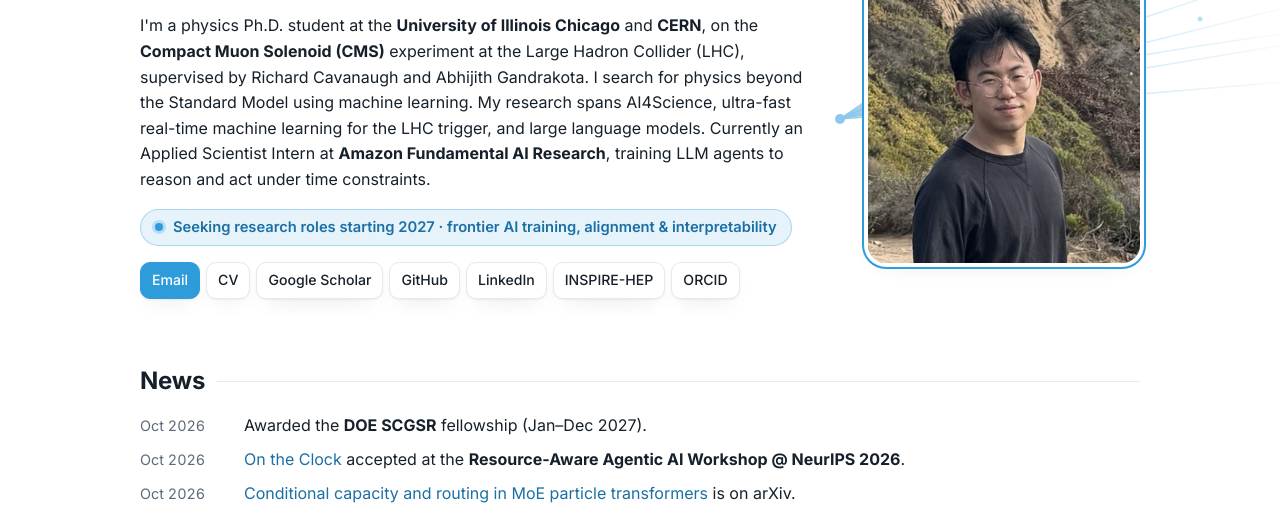
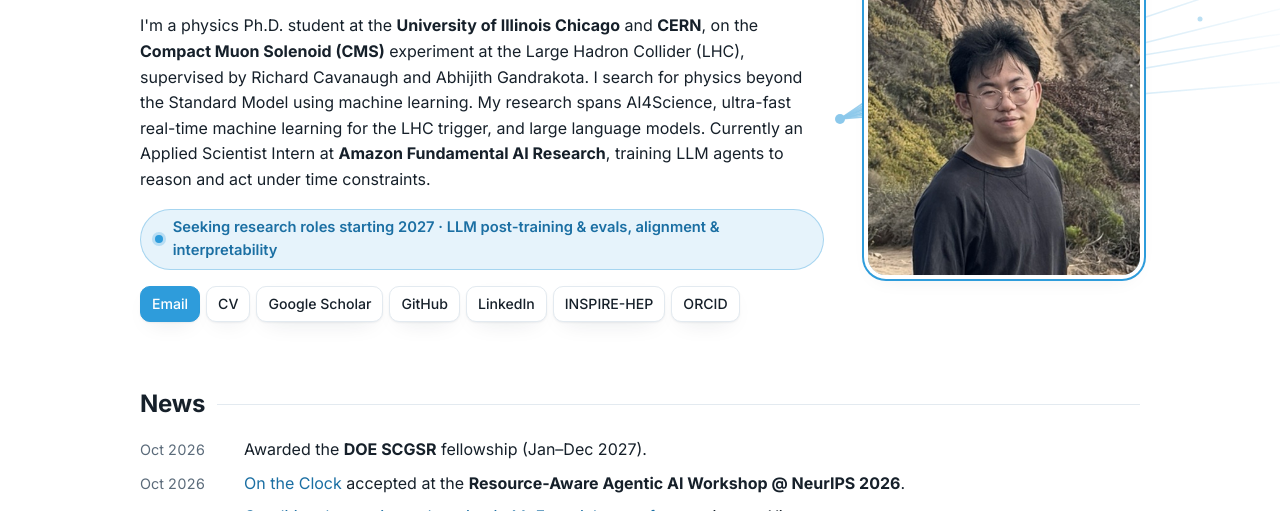
Before and after one commit to aaronw5/aaronw5.github.io, a plain HTML site: page index.html in a window 1280 px wide. Shown: the part 218-729 px from the top of the page. Drawn offline with Linux system fonts and the light colour scheme.

Commit message:
Callout wording
Co-Authored-By: Claude Fable 5.1 <noreply@anthropic.com>
Claude-Session: https://claude.ai/code/session_01QQRYqYGi5C8uuhsGHPo3jm

```diff
--- a/index.html
+++ b/index.html
@@ -57,7 +57,7 @@
       <p class="tagline">Ph.D. Candidate in Physics · CERN · CMS Collaboration</p>
       <p class="fellow"><a href="#awards">DOE SCGSR Fellow</a> · <a href="#awards">URA Visiting Scholar</a></p>
       <p>I'm a physics Ph.D. student at the <b>University of Illinois Chicago</b> and <b>CERN</b>, on the <b>Compact Muon Solenoid (CMS)</b> experiment at the Large Hadron Collider (LHC), supervised by Richard Cavanaugh and Abhijith Gandrakota. I search for physics beyond the Standard Model using machine learning. My research spans AI4Science, ultra-fast real-time machine learning for the LHC trigger, and large language models. Currently an Applied Scientist Intern at <b>Amazon Fundamental AI Research</b>, training LLM agents to reason and act under time constraints.</p>
-      <div class="callout"><span class="dot"></span> Seeking research roles starting 2027 · frontier AI training, alignment &amp; interpretability</div>
+      <div class="callout"><span class="dot"></span> Seeking research roles starting 2027 · LLM post-training &amp; evals, alignment &amp; interpretability</div>
       <div class="links">
         <a class="btn primary" href="mailto:aaronw5@uic.edu">Email</a>
         <a class="btn" href="assets/Aaron_Wang_CV.pdf" target="_blank" rel="noopener">CV</a>
```
